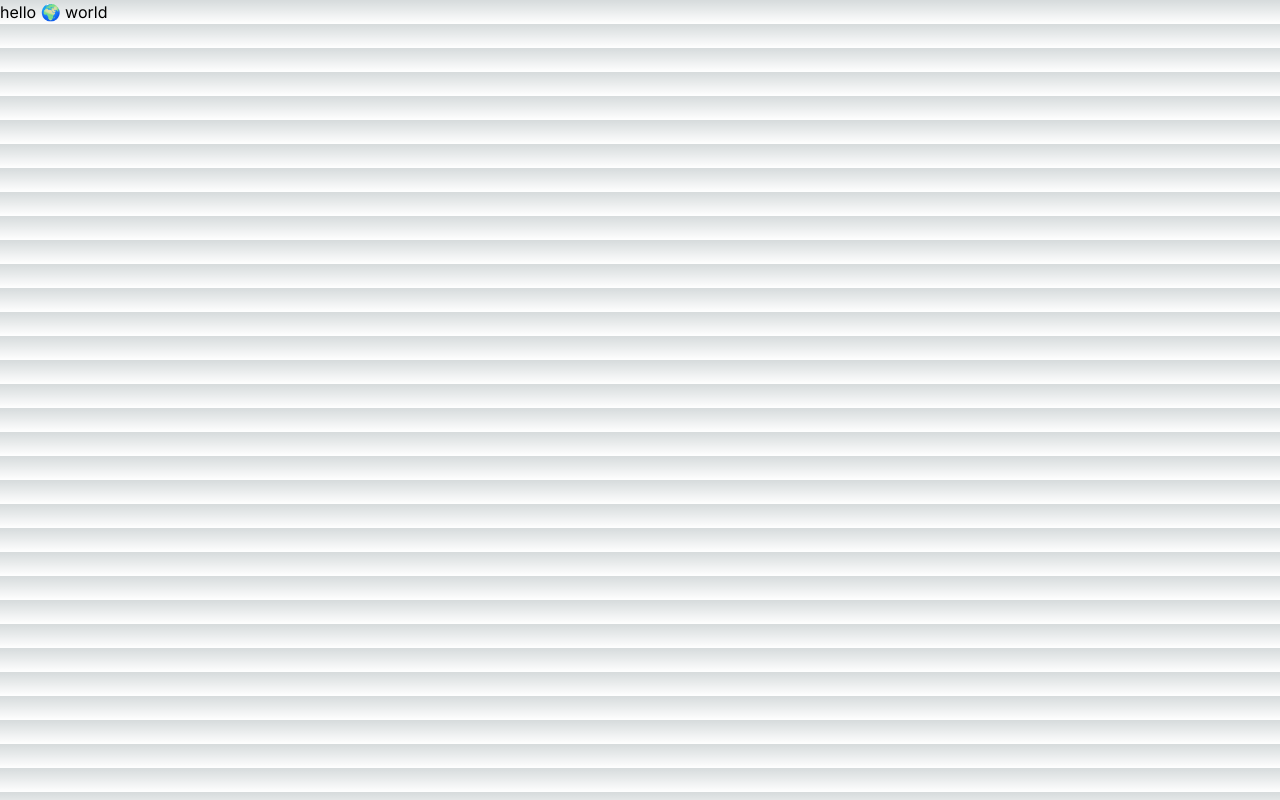
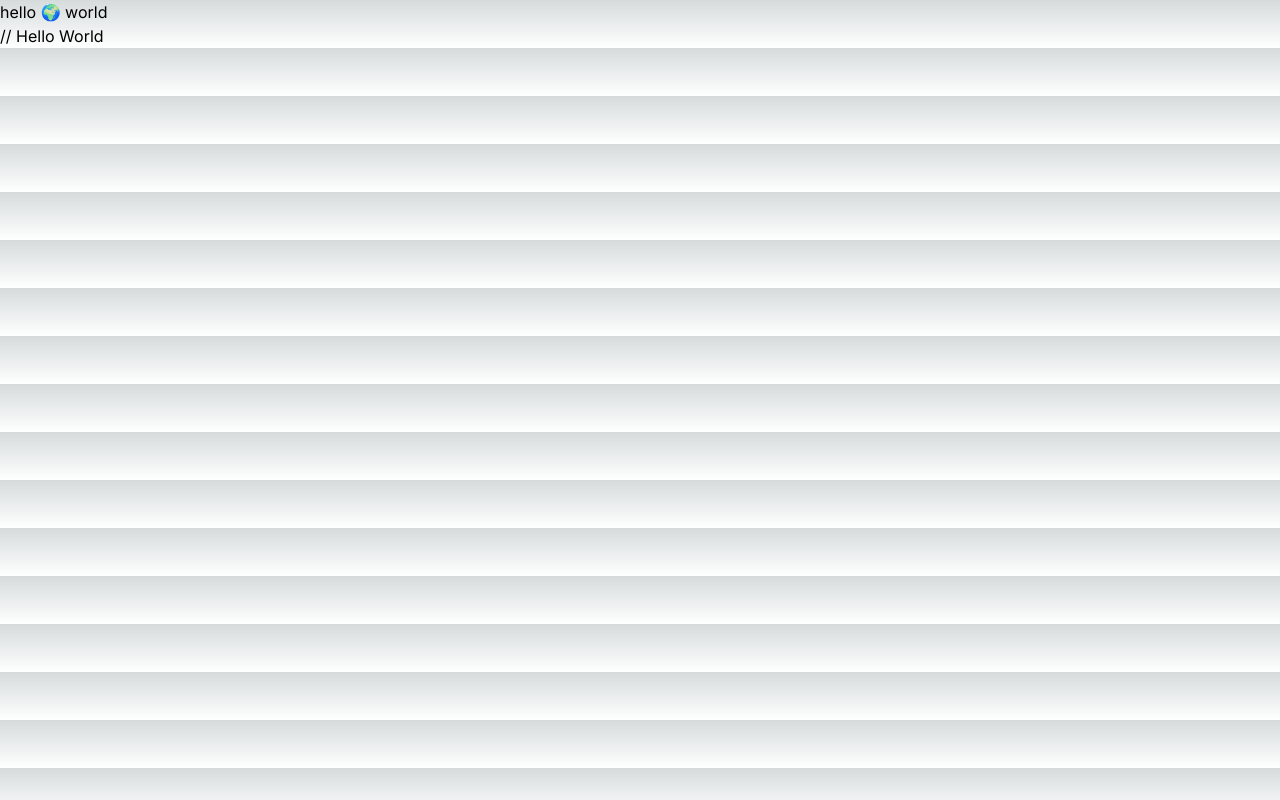
Before and after one commit to dhanubalde/codesl, a Next.js app: page / in a window 1280 px wide. Built offline with nearby package versions, Linux system fonts and the light colour scheme.

Commit message:
Update layout.tsx

```diff
--- a/app/layout.tsx
+++ b/app/layout.tsx
@@ -16,7 +16,12 @@
 }>) {
   return (
     <html lang="en">
-      <body className={inter.className}>{children}</body>
+      <body className={inter.className}>
+        {children}
+        <div>
+          // Hello World
+        </div>
+      </body>
     </html>
   );
 }
```
